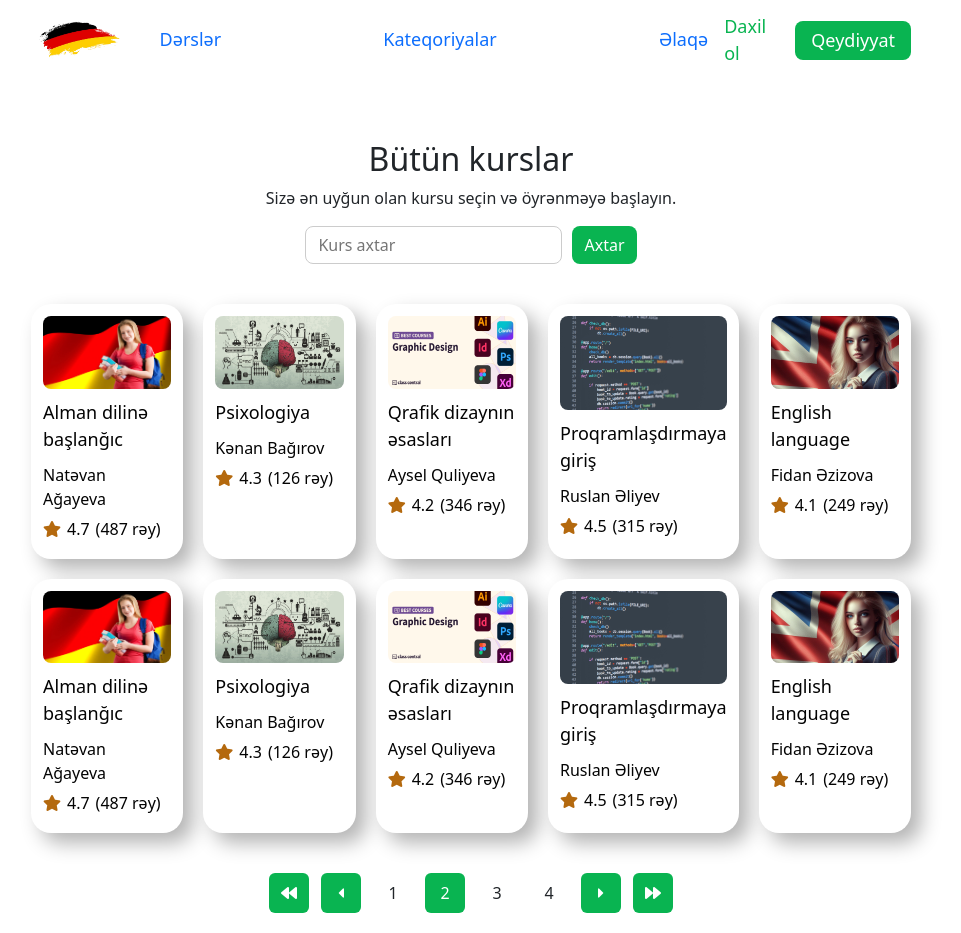
After one commit to novruzoff9/OnlineCourse, a PHP site: page /courses.html in a window 1280 px wide. The commit adds this page. Shown: the whole page, without its empty margins (169-1130 px from the left). Run offline with PHP 8.4, Linux system fonts and the light colour scheme.

Commit message:
Added courses page

```diff
--- /dev/null
+++ b/public/courses.html
@@ -0,0 +1,237 @@
+<!doctype html>
+
+<html lang="az">
+  <head>
+    <meta charset="UTF-8" />
+    <meta http-equiv="X-UA-Compatible" content="IE=edge" />
+    <meta name="viewport" content="width=device-width, initial-scale=1.0" />
+    <meta name="description" content="Sertifikatlı Alman dili hazırlığı" />
+    <title>Alman dili</title>
+    <link rel="icon" type="image/png" href="public/assets/img/Flag.png" />
+    <link rel="stylesheet" href="./assets/css/sass/courses.css" />
+    <link
+      rel="stylesheet"
+      href="https://cdnjs.cloudflare.com/ajax/libs/font-awesome/5.15.4/css/all.min.css"
+      integrity="sha512-1ycn6IcaQQ40/MKBW2W4Rhis/DbILU74C1vSrLJxCq57o941Ym01SwNsOMqvEBFlcgUa6xLiPY/NS5R+E6ztJQ=="
+      crossorigin="anonymous"
+      referrerpolicy="no-referrer"
+    />
+    <link rel="preconnect" href="https://fonts.googleapis.com" />
+    <link
+      href="https://fonts.googleapis.com/icon?family=Material+Icons"
+      rel="stylesheet"
+    />
+    <link rel="preconnect" href="https://fonts.gstatic.com" crossorigin />
+    <link
+      href="https://cdn.jsdelivr.net/npm/bootstrap@5.1.1/dist/css/bootstrap.min.css"
+      rel="stylesheet"
+      integrity="sha384-F3w7mX95PdgyTmZZMECAngseQB83DfGTowi0iMjiWaeVhAn4FJkqJByhZMI3AhiU"
+      crossorigin="anonymous"
+    />
+    <script src="https://code.jquery.com/jquery-3.6.0.min.js"></script>
+  </head>
+
+  <body>
+    <header id="navbar">
+      <a class="logo" href="./index.html">
+        <img src="./assets/img/Flag.png" alt="" />
+      </a>
+      <ul class="links">
+        <li><a href="./courses.html">Dərslər</a></li>
+        <li><a href="#">Kateqoriyalar</a></li>
+        <li><a href="#">Əlaqə</a></li>
+      </ul>
+      <div class="login">
+        <a href="#" class="sign-btn">Daxil ol</a>
+        <a href="#" class="reg-btn">Qeydiyyat</a>
+      </div>
+      <i id="mobile-menubtn" class="fas fa-bars"></i>
+    </header>
+
+    <aside id="mobile-navbar">
+      <ul class="links">
+        <li><a href="./courses.html">Dərslər</a></li>
+        <li><a href="#">Kateqoriyalar</a></li>
+        <li><a href="#">Əlaqə</a></li>
+      </ul>
+      <div class="login">
+        <a href="#" class="sign-btn">Daxil ol</a>
+        <a href="#" class="reg-btn">Qeydiyyat</a>
+      </div>
+    </aside>
+
+    <div id="search-course">
+      <h2>Bütün kurslar</h2>
+      <p>Sizə ən uyğun olan kursu seçin və öyrənməyə başlayın.</p>
+
+      <form action="" id="search-field">
+        <input type="text" placeholder="Kurs axtar">
+        <input type="button" value="Axtar">
+      </form>
+    </div>
+
+    <div id="lessons">
+      <div class="lesson-list">
+        <a href="#" class="lesson">
+          <img
+            src="assets/img/Courses/German-Language-Course-for-Beginners.jpg"
+            alt=""
+          />
+          <div class="details">
+            <p class="title">Alman dilinə başlanğıc</p>
+            <p class="teacher">Natəvan Ağayeva</p>
+            <div class="rating">
+              <i class="fas fa-star"></i>
+              <p class="point">4.7</p>
+              <p class="votes">(487 rəy)</p>
+            </div>
+          </div>
+        </a>
+        <a href="#" class="lesson">
+          <img
+            src="assets/img/Courses/Importance-of-Psychology_UDC.jpg"
+            alt=""
+          />
+          <div class="details">
+            <p class="title">Psixologiya</p>
+            <p class="teacher">Kənan Bağırov</p>
+            <div class="rating">
+              <i class="fas fa-star"></i>
+              <p class="point">4.3</p>
+              <p class="votes">(126 rəy)</p>
+            </div>
+          </div>
+        </a>
+        <a href="#" class="lesson">
+          <img src="assets/img/Courses/Graphic-Design-BCG-Banner.png" alt="" />
+          <div class="details">
+            <p class="title">Qrafik dizaynın əsasları</p>
+            <p class="teacher">Aysel Quliyeva</p>
+            <div class="rating">
+              <i class="fas fa-star"></i>
+              <p class="point">4.2</p>
+              <p class="votes">(346 rəy)</p>
+            </div>
+          </div>
+        </a>
+        <a href="#" class="lesson">
+          <img src="assets/img/Courses/Evolution-of-Coding-scaled.jpg" alt="" />
+          <div class="details">
+            <p class="title">Proqramlaşdırmaya giriş</p>
+            <p class="teacher">Ruslan Əliyev</p>
+            <div class="rating">
+              <i class="fas fa-star"></i>
+              <p class="point">4.5</p>
+              <p class="votes">(315 rəy)</p>
+            </div>
+          </div>
+        </a>
+        <a href="#" class="lesson">
+          <img src="assets/img/Courses/english-language.jpeg" alt="" />
+          <div class="details">
+            <p class="title">English language</p>
+            <p class="teacher">Fidan Əzizova</p>
+            <div class="rating">
+              <i class="fas fa-star"></i>
+              <p class="point">4.1</p>
+              <p class="votes">(249 rəy)</p>
+            </div>
+          </div>
+        </a>
+        <a href="#" class="lesson">
+            <img
+              src="assets/img/Courses/German-Language-Course-for-Beginners.jpg"
+              alt=""
+            />
+            <div class="details">
+              <p class="title">Alman dilinə başlanğıc</p>
+              <p class="teacher">Natəvan Ağayeva</p>
+              <div class="rating">
+                <i class="fas fa-star"></i>
+                <p class="point">4.7</p>
+                <p class="votes">(487 rəy)</p>
+              </div>
+            </div>
+          </a>
+          <a href="#" class="lesson">
+            <img
+              src="assets/img/Courses/Importance-of-Psychology_UDC.jpg"
+              alt=""
+            />
+            <div class="details">
+              <p class="title">Psixologiya</p>
+              <p class="teacher">Kənan Bağırov</p>
+              <div class="rating">
+                <i class="fas fa-star"></i>
+                <p class="point">4.3</p>
+                <p class="votes">(126 rəy)</p>
+              </div>
+            </div>
+          </a>
+          <a href="#" class="lesson">
+            <img src="assets/img/Courses/Graphic-Design-BCG-Banner.png" alt="" />
+            <div class="details">
+              <p class="title">Qrafik dizaynın əsasları</p>
+              <p class="teacher">Aysel Quliyeva</p>
+              <div class="rating">
+                <i class="fas fa-star"></i>
+                <p class="point">4.2</p>
+                <p class="votes">(346 rəy)</p>
+              </div>
+            </div>
+          </a>
+          <a href="#" class="lesson">
+            <img src="assets/img/Courses/Evolution-of-Coding-scaled.jpg" alt="" />
+            <div class="details">
+              <p class="title">Proqramlaşdırmaya giriş</p>
+              <p class="teacher">Ruslan Əliyev</p>
+              <div class="rating">
+                <i class="fas fa-star"></i>
+                <p class="point">4.5</p>
+                <p class="votes">(315 rəy)</p>
+              </div>
+            </div>
+          </a>
+          <a href="#" class="lesson">
+            <img src="assets/img/Courses/english-language.jpeg" alt="" />
+            <div class="details">
+              <p class="title">English language</p>
+              <p class="teacher">Fidan Əzizova</p>
+              <div class="rating">
+                <i class="fas fa-star"></i>
+                <p class="point">4.1</p>
+                <p class="votes">(249 rəy)</p>
+              </div>
+            </div>
+          </a>
+      </div>
+    </div>
+
+    <div id="pagedlist">
+        <i class="fas fa-backward"></i>
+        <i class="fas fa-caret-left"></i>
+        <p>1</p>
+        <p class="active">2</p>
+        <p>3</p>
+        <p>4</p>
+        <i class="fas fa-caret-right"></i>
+        <i class="fas fa-forward"></i>
+    </div>
+
+    <script>
+      $('#mobile-menubtn').click(function () {
+        $('#mobile-navbar').toggleClass('show');
+      });
+    </script>
+    <script>
+      $(document).ready(function () {
+        $('.lesson img').each(function () {
+          var width = $(this).width();
+          $(this).height((width / 16) * 9);
+        });
+      });
+    </script>
+
+    <script src="./assets/js/Scroll.js"></script>
+  </body>
+</html>
```
Also changed, not shown: public/index.html (+30 -16 lines), public/assets/css/sass/courses.css (added), public/assets/css/sass/courses.scss (added), public/assets/css/sass/home.css, public/assets/css/sass/partials/sections/_home.scss, public/assets/css/sass/partials/sections/_lessons.scss, public/assets/css/sass/partials/sections/_navbar.scss, public/assets/css/sass/partials/sections/_pagedlist.scss (added), public/assets/css/sass/partials/sections/_search-lesson.scss (added), public/assets/img/Courses/english-language.jpeg (added), 2 other files.
